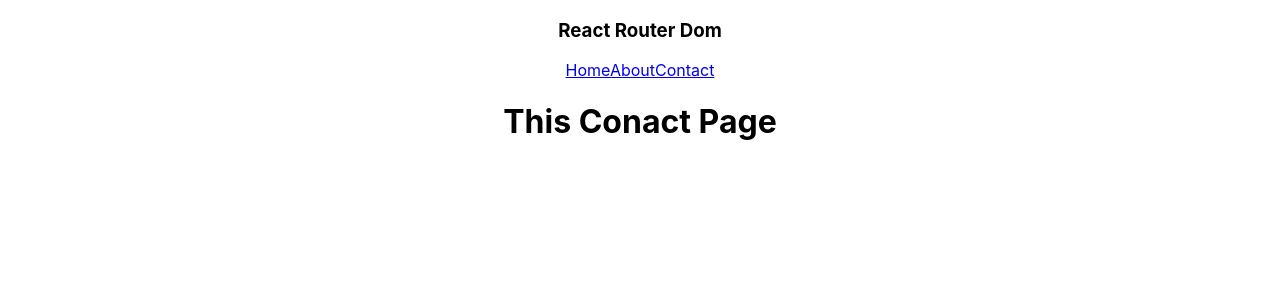
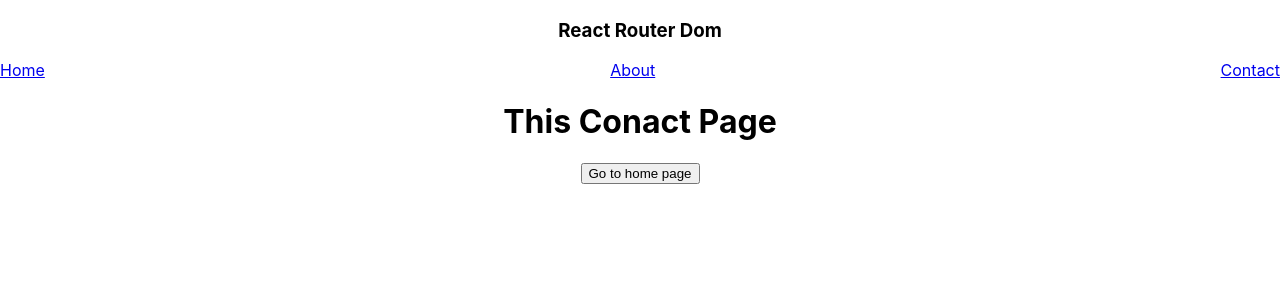
Before and after one commit to ARaihan66/React_Router, a React (Create React App) app: page /contact in a window 1280 px wide. Shown: the top 300 px of the page. Built offline with nearby package versions, Linux system fonts and the light colour scheme; the HTML template or start-up script is replaced by a standard one.

Commit message:
Page redirect done

```diff
--- a/package.json
+++ b/package.json
@@ -10,7 +10,7 @@
     "react-dom": "^18.2.0",
     "react-router-dom": "^6.4.5",
     "react-scripts": "5.0.1",
-    "styled-component": "^2.8.0",
+    "styled-components": "^5.3.6",
     "web-vitals": "^2.1.4"
   },
   "scripts": {
--- a/src/App.js
+++ b/src/App.js
@@ -4,6 +4,7 @@
 import Home from './Pages/Home';
 import About from './Pages/About';
 import Contact from './Pages/Contact';
+import Error from './Pages/Error';
 
 function App() {
   return (
@@ -14,6 +15,7 @@
         <Route path='/home' element={<Home />} />
         <Route path='/about' element={<About />} />
         <Route path='/contact' element={<Contact />} />
+        <Route path='*' element={<Error />} />
       </Routes>
     </div>
   );
--- a/src/Components/Navigation.js
+++ b/src/Components/Navigation.js
@@ -1,12 +1,21 @@
 import React from 'react'
-import { NavLink } from 'react-router-dom'
+import { NavLink } from 'react-router-dom';
+import styled from 'styled-components';
+
+const Nav = styled.nav`
+display: flex;
+justify-content: space-between;
+align-items: center;
+`
 
 const Navigation = () => {
     return (
         <div>
-            <NavLink to='/home'>Home</NavLink>
-            <NavLink to='/about'>About</NavLink>
-            <NavLink to='/contact'>Contact</NavLink>
+            <Nav>
+                <NavLink to='/home'>Home</NavLink>
+                <NavLink to='/about'>About</NavLink>
+                <NavLink to='/contact'>Contact</NavLink>
+            </Nav>
         </div>
     )
 }
--- a/src/Pages/Contact.js
+++ b/src/Pages/Contact.js
@@ -1,9 +1,16 @@
 import React from 'react'
+import { useNavigate } from 'react-router-dom'
 
 const Contact = () => {
+    const navigate = useNavigate();
+
+    const handleClick = () => {
+        navigate('/home')
+    }
     return (
         <div>
             <h1>This Conact Page</h1>
+            <button onClick={handleClick}>Go to home page</button>
         </div>
     )
 }
--- /dev/null
+++ b/src/Pages/Error.js
@@ -0,0 +1,11 @@
+import React from 'react'
+
+const Error = () => {
+    return (
+        <div>
+            <h2>404 NOT FOUND</h2>
+        </div>
+    )
+}
+
+export default Error
```
Also changed, not shown: 1 other file (tests, documents, lock files or other folders).
